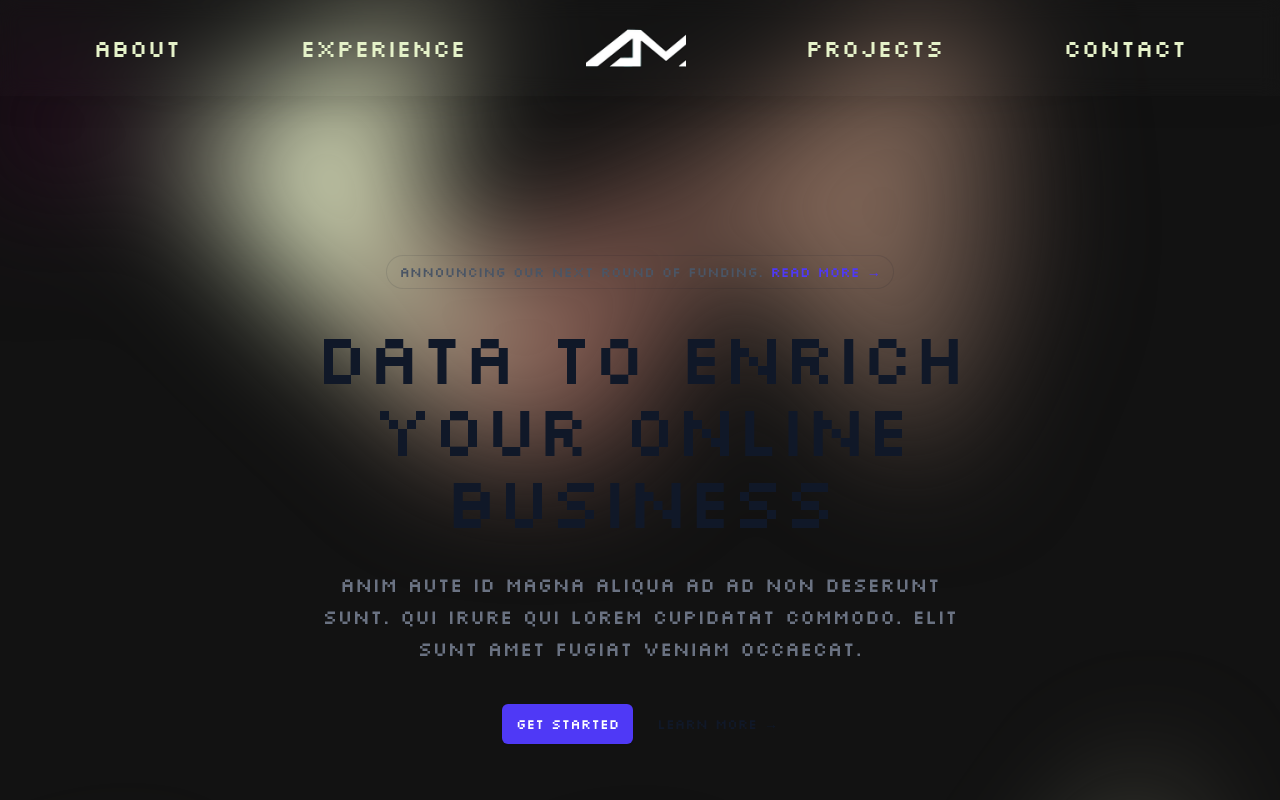
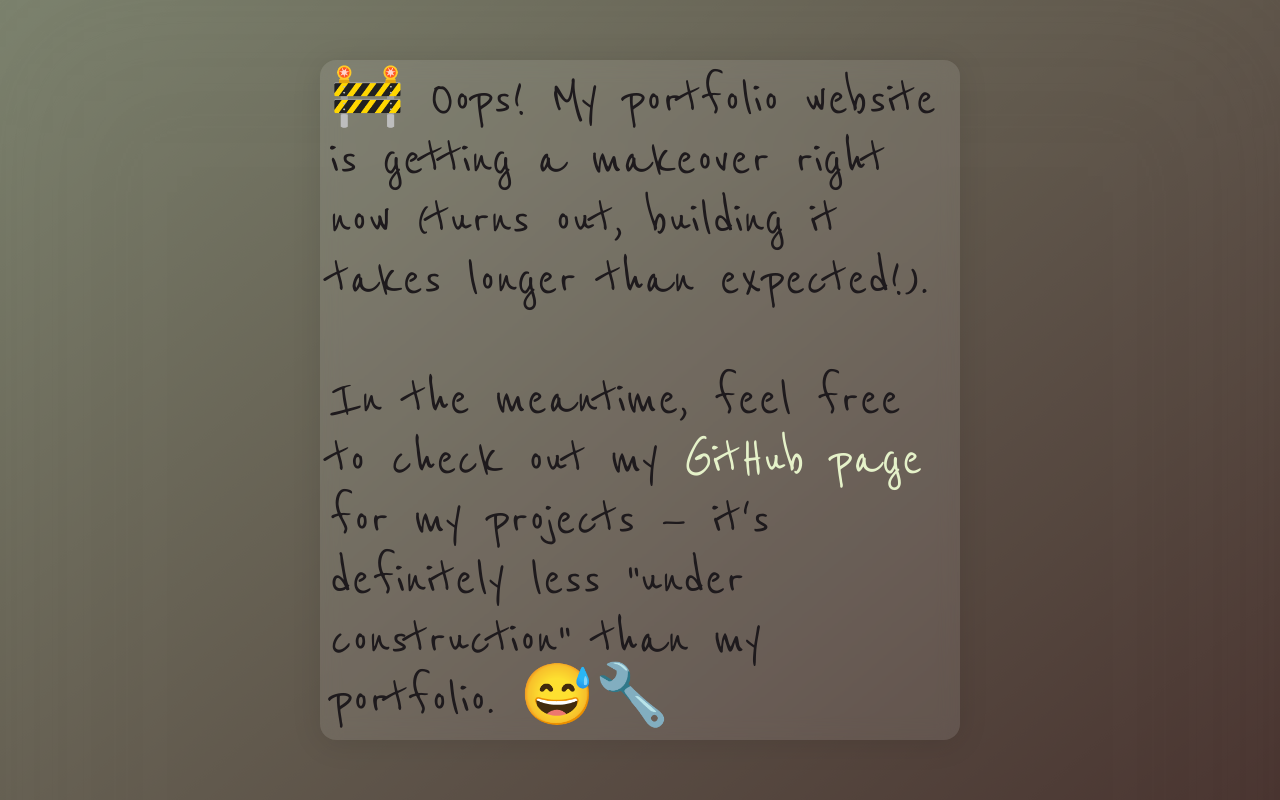
Before and after one commit to ManojAvarur/portfolio, a React (Vite) app: page / in a window 1280 px wide. Shown: the top 800 px of the page. Built offline with nearby package versions, Linux system fonts and the light colour scheme.

Commit message:
Changed from Main to Working on it after loading

```diff
--- a/src/App.tsx
+++ b/src/App.tsx
@@ -4,18 +4,20 @@
 // Components Import
 import Loading from "./components/Loading/Loading";
 import Main from "./components/Main/Main";
+import WorkingOnIt from "./components/WorkingOnIt/WorkingOnIt";
 
 export default function App() {
     const [isLoading, setIsLoading] = useState(true);
 
     function onLoadingComplete(){
+        // window.location.reload();
         setIsLoading(false);
     }
 
     return (
         <div>
             {isLoading && <Loading onComplete={onLoadingComplete} />}
-            {!isLoading && <Main />}
+            {!isLoading && <WorkingOnIt />}
         </div>
     );
 }
```
